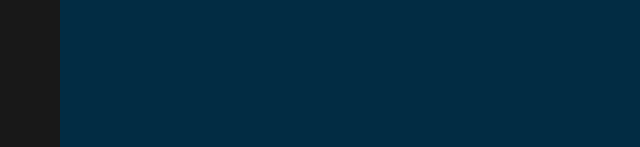
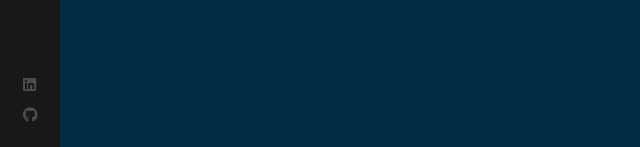
Before and after one commit to emccann3/portfolio, a React (Create React App) app: page / in a window 1280 px wide. Shown: the part 650-797 px from the top of the page, without its empty margins (0-640 px from the left). Built offline with nearby package versions, Linux system fonts and the light colour scheme.

Commit message:
Added linkedin and github icons

```diff
--- a/src/components/SideBar/index.js
+++ b/src/components/SideBar/index.js
@@ -4,6 +4,7 @@
 import LogoSubtitle from '../../assets/images/logo_sub.png'
 import { FontAwesomeIcon } from '@fortawesome/react-fontawesome'
 import { faEnvelope, faHome, faUser } from '@fortawesome/free-solid-svg-icons'
+import { faGithub, faLinkedin } from '@fortawesome/free-brands-svg-icons'
 
 const Sidebar = () => (
     <div className='nav-bar'>
@@ -22,7 +23,18 @@
                 <FontAwesomeIcon icon={faEnvelope} color="#4d4d4e" />
             </NavLink>
         </nav>
-
+        <ul>
+            <li>
+                <a target="_blank" rel='noreferrer' href='https://www.linkedin.com/in/emma-mccann-0386a4154/'>
+                    <FontAwesomeIcon icon={faLinkedin} color="#4d4d4e" />
+                </a>
+            </li>
+            <li>
+                <a target="_blank" rel='noreferrer' href='https://github.com/emccann3'>
+                    <FontAwesomeIcon icon={faGithub} color="#4d4d4e" />
+                </a>
+            </li>
+        </ul>
     </div >
 )
 
--- a/src/components/SideBar/index.scss
+++ b/src/components/SideBar/index.scss
@@ -96,5 +96,27 @@
         }
     }
 
+    ul {
+        position: absolute;
+        bottom: 20px;
+        width: 100%;
+        display: block;
+        padding: 0;
+        list-style: none;
+        text-align: center;
+        margin: 0;
 
+        li {
+            a {
+                padding: 7px 0;
+                display: block;
+                font-size: 15px;
+                line-height: 16px;
+
+                &:hover svg {
+                    color: #ffd700;
+                }
+            }
+        }
+    }
 }
--- a/src/index.css
+++ b/src/index.css
@@ -6,7 +6,7 @@
 
 body {
   margin: 0;
-  font-family: 300 11px/1.4 'Helvetica Neue', 'sans-serif';
+  font: 300 11px/1.4 'Helvetica Neue', 'sans-serif';
   color: #444;
   background: #022c43;
   overflow: hidden;
```
